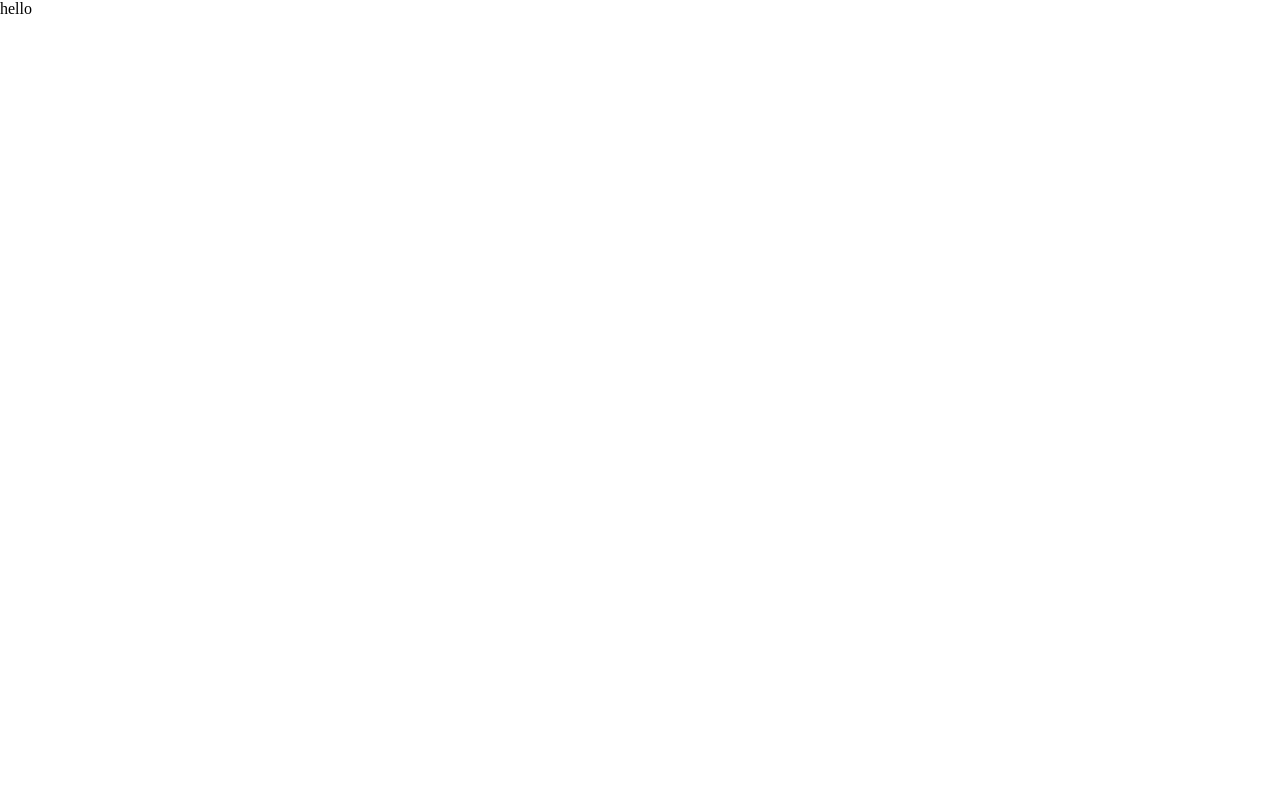
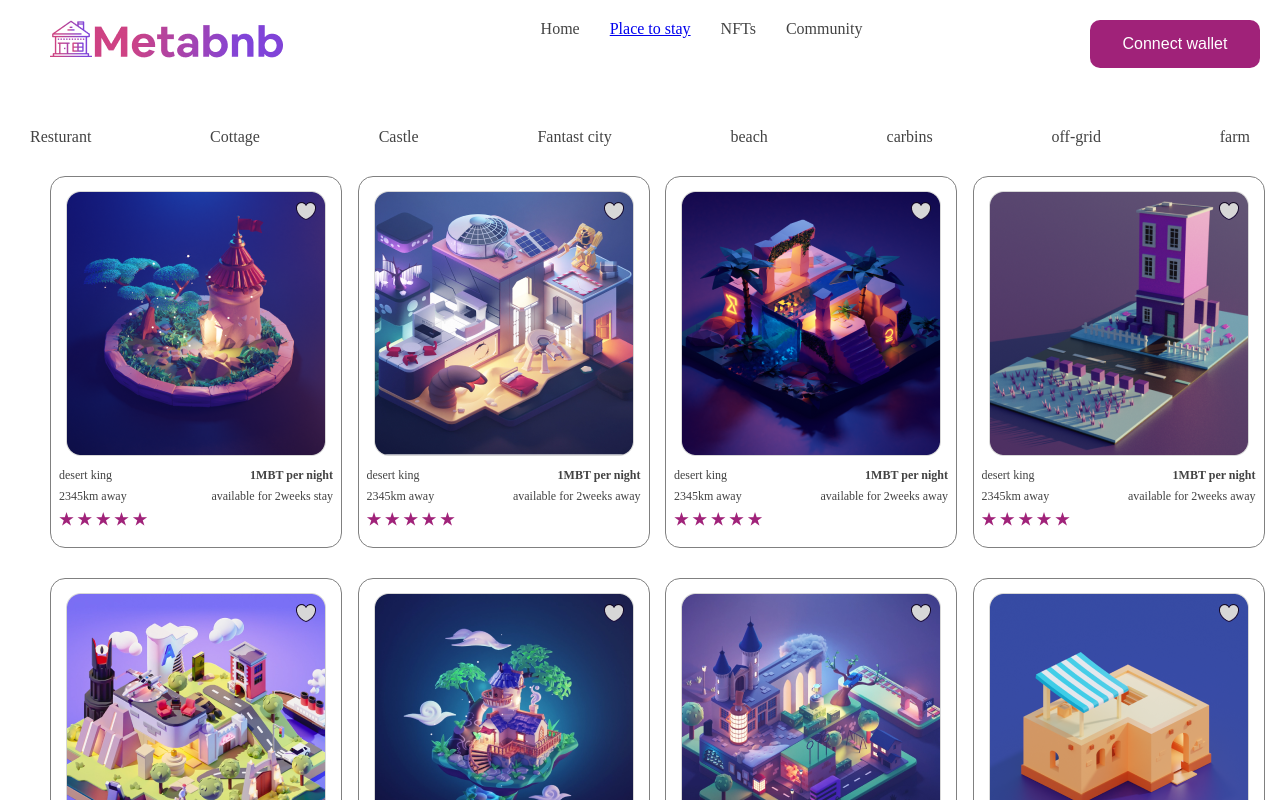
Before and after one commit to chibuzorihueze/meta-bnb, a React (Create React App) app: page /places in a window 1280 px wide. Shown: the top 800 px of the page. Built offline with nearby package versions, Linux system fonts and the light colour scheme; a web font is replaced by a local one.

Commit message:
place to stay refactoring

```diff
--- a/src/App.css
+++ b/src/App.css
@@ -20,6 +20,10 @@ ul {
 li {
   margin-left: 30px;
   color: #434343;
+}
+
+Link{
+  text-decoration: none;
 }
 
 .nav-button button {
@@ -388,3 +392,17 @@ span {
   margin-top: 14px;
   margin-left: 184px;
 }
+
+.sub-nav{
+  display: flex;
+  justify-content: space-between;
+  margin-top: 60px;
+  margin-bottom: 30px;
+}
+
+.sub-nav li{
+  list-style-type: none;
+  margin-left: 30px;
+  color: #434343;
+  margin-right: 30px;
+}
--- a/src/components/nav.jsx
+++ b/src/components/nav.jsx
@@ -13,7 +13,7 @@ function Nav({ setShowModal }) {
       <div className="nav-list">
         <ul>
           <li>Home</li>
-          <li>
+          <li className="place-link">
             <Link to="/places">Place to stay</Link>
           </li>
           <li>NFTs</li>
--- a/src/components/places.jsx
+++ b/src/components/places.jsx
@@ -1,9 +1,117 @@
 import React from "react";
+import Nav from "./nav";
+import Adventure from "./elements/adventure";
+import placetoImg1 from "../image/F1.png";
+import placetoImg2 from "../image/F2.png";
+import placetoImg3 from "../image/F3.png";
+import placetoImg4 from "../image/F4.png";
+import placetoImg5 from "../image/F5.png";
+import placetoImg6 from "../image/F6.png";
+import placetoImg7 from "../image/F7.png";
+import placetoImg8 from "../image/F8.png";
+import Footer from "./footer";
 
+const placetostay = [
+  {
+    id: 0,
+    name: "desert king",
+    price: "1MBT per night",
+    distance: "2345km away",
+    duration: "available for 2weeks stay",
+    img: placetoImg1,
+  },
+
+  {
+    id: 1,
+    name: "desert king",
+    price: "1MBT per night",
+    distance: "2345km away",
+    duration: "available for 2weeks away",
+    img: placetoImg2,
+  },
+
+  {
+    id: 2,
+    name: "desert king",
+    price: "1MBT per night",
+    distance: "2345km away",
+    duration: "available for 2weeks away",
+    img: placetoImg3,
+  },
+  {
+    id: 3,
+    name: "desert king",
+    price: "1MBT per night",
+    distance: "2345km away",
+    duration: "available for 2weeks away",
+    img: placetoImg4,
+  },
+
+  {
+    id: 4,
+    name: "desert king",
+    price: "1MBT per night",
+    distance: "2345km away",
+    duration: "available for 2weeks away",
+    img: placetoImg5,
+  },
+
+  {
+    id: 5,
+    name: "desert king",
+    price: "1MBT per night",
+    distance: "2345km away",
+    duration: "available for 2weeks away",
+    img: placetoImg6,
+  },
+
+  {
+    id: 6,
+    name: "desert king",
+    price: "1MBT per night",
+    distance: "2345km away",
+    duration: "available for 2weeks away",
+    img: placetoImg7,
+  },
+
+  {
+    id: 7,
+    name: "desert king",
+    price: "1MBT per night",
+    distance: "2345km away",
+    duration: "available for 2weeks away",
+    img: placetoImg8,
+  },
+];
 
 const Placetostay = () => {
   return (
-      <div>hello</div>
+    <div>
+      <Nav />
+      <div className="sub-nav">
+        <li>Resturant</li>
+        <li>Cottage</li>
+        <li>Castle</li>
+        <li>Fantast city</li>
+        <li>beach</li>
+        <li>carbins</li>
+        <li>off-grid</li>
+        <li>farm</li>
+      </div>
+      <div className="grid-container">
+        {placetostay.map(({ name, id, img, duration, price, distance }) => (
+          <Adventure
+            key={id}
+            name={name}
+            img={img}
+            duration={duration}
+            price={price}
+            distance={distance}
+          />
+        ))}
+      </div>
+      <Footer/>
+    </div>
   );
 };
 
--- a/src/index.css
+++ b/src/index.css
@@ -8,5 +8,5 @@
 
 body {
   font-family: 'Red Rose', cursive;
-  padding-bottom: 400px;
+  padding-bottom: 50px;
 }
```
